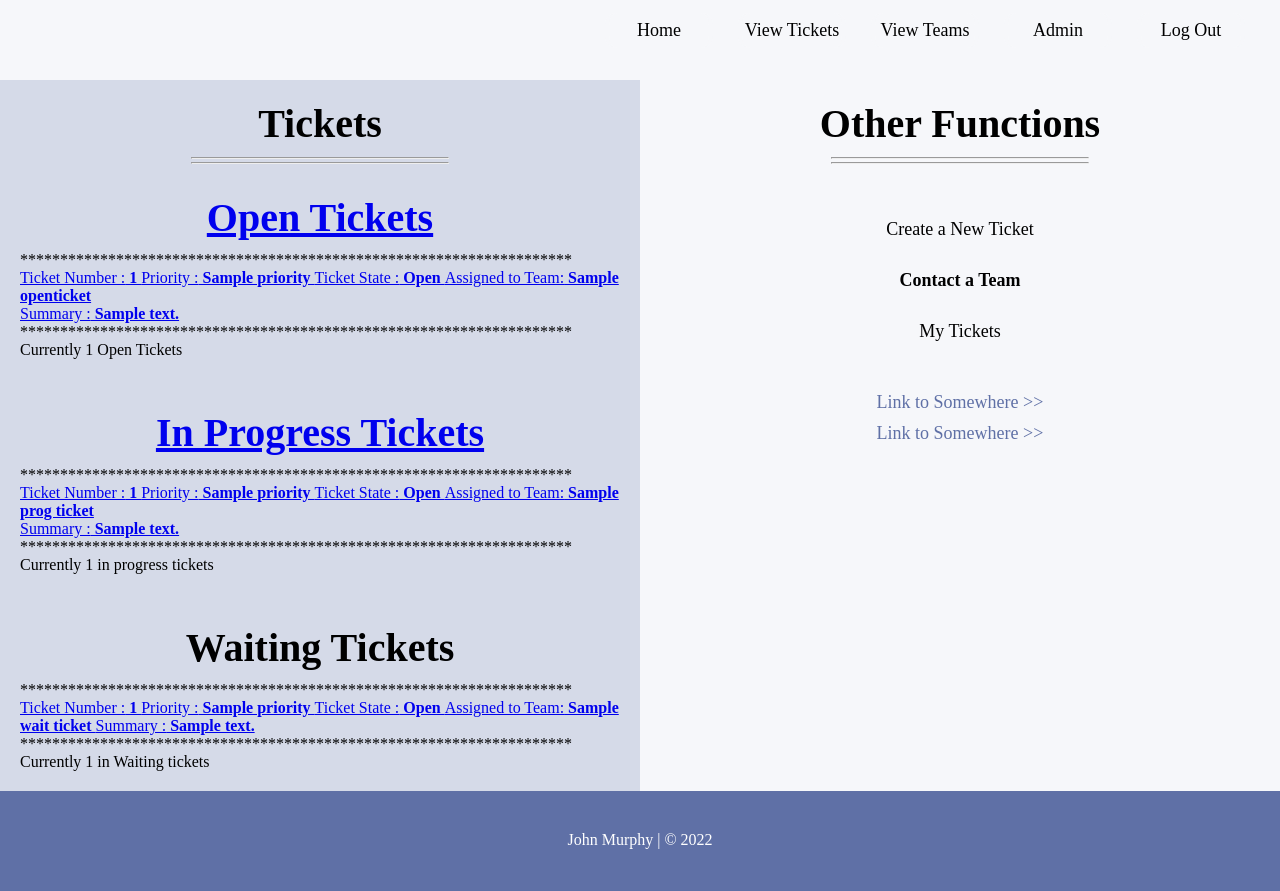
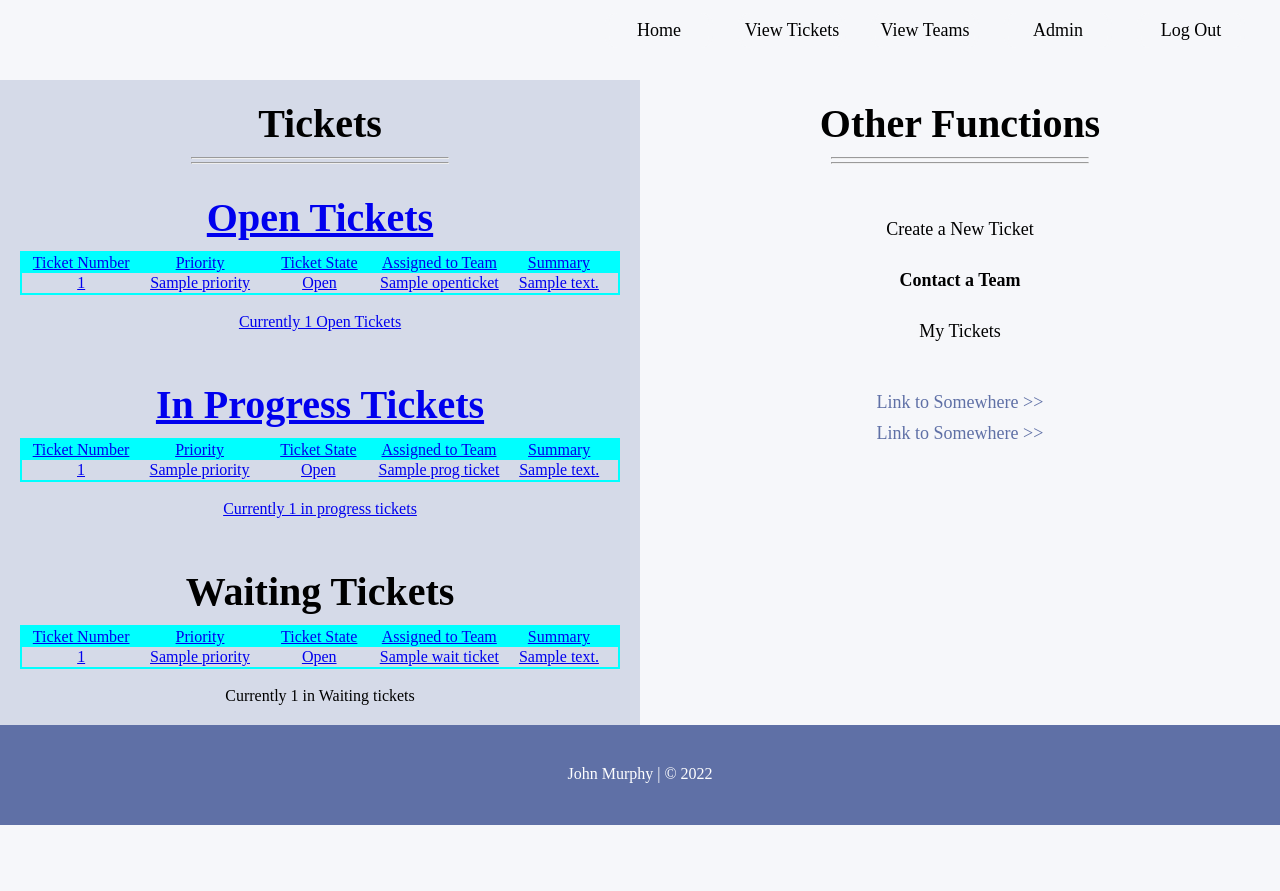
Before and after one commit to JohnM-Ire/TicketSysProject, a Python web app: template templates/home.html in a window 1280 px wide. After the commit the page ends 825 px from the top, so only its background shows below. Run offline with Jinja, Linux system fonts and the light colour scheme; the template is opened without the code that fills it: most values are stand-ins (such as "Sample title", 1, 10 or a date in 2020); some web fonts are replaced.

Commit message:
Add files via upload

```diff
--- a/static/css/ttStyle.css
+++ b/static/css/ttStyle.css
@@ -24,11 +24,6 @@ html, body{
 	box-sizing: border-box;
 
 }
-
-
-
-
-
 
 #head-home{
 	float: left;
@@ -73,8 +68,6 @@ a:hover li.link-buttons {
 	}
 
 
-
-
 footer{
 	float: left;
 	width:100%;
@@ -87,7 +80,6 @@ footer{
 	padding-top: 40px;
 	box-sizing: border-box;
 }
-
 
 
 #home-left-outer{
@@ -119,9 +111,30 @@ footer{
 	box-sizing: border-box;
 }
 
+#hometable{
+	width: 100%;
+	border: 2px solid aqua;
+	border-collapse: collapse;
+	text-align: center;
+
+}
 
 
-
+#tableheader{
+	background: aqua;
+}
+#hometable td{
+	width: 20%;
+	text-overflow: ellipsis;
+	white-space: nowrap;
+	overflow: hidden;
+}
+/*#tdlarge{*/
+/*	width:30%;*/
+/*	text-overflow: ellipsis;*/
+/*	white-space: nowrap;*/
+/*	overflow: hidden;*/
+/*}*/
 #home-right-outer{
 	float: left;
 	width: 50%;
--- a/templates/home.html
+++ b/templates/home.html
@@ -8,17 +8,6 @@
 </head>
 
 <body>
-<!--<p><a href="/logout">Log out</a></p>-->
-<!--<br>-->
-<!--<p><a href="/adduser">Add User</a></p>-->
-<!--<p><a href="/addTeam">Add Team</a></p>-->
-<!--<p><a href="/teams">View Teams</a></p>-->
-<!--<p><a href="/admin_data">View Admin data</a></p>-->
-<!--<p><a href="/opentickets">Open Tickets</a></p>-->
-<!--<p><a href="/newticket">Create Ticket</a></p>-->
-<!--<br>-->
-<!--<p>Current User ID Logged in : {{ user }}</p>-->
-<!--<br>-->
 
 <div id="wrapper">
 
@@ -49,47 +38,81 @@
 		<div id="home-left-inner">
 			<a href="/opentickets"><h3  class="enquiry-h3">Open Tickets</h3></a>
 			 {% for openticket in openTickets %}
- <p>*********************************************************************</p>
+
     	<a href="/ticket/{{ openticket.ticket_id }}">
-        <span class="info">Ticket Number :<b> {{ openticket.ticket_id }} </b></span>
-        <span class="info">Priority  :<b> {{ openticket.priority }} </b></span>
-        <span class="info">Ticket State :<b> {{ openticket.state }} </b></span>
-        <span class="info">Assigned to Team:<b> {{ openticket.team_name }} </b></span><br>
-        <span class="info">Summary :<b> {{ openticket.summary }} </b></span></a>
-    <br>
- <p>*********************************************************************</p>
+		<table id="hometable">
+			<tr id="tableheader">
+				<td>Ticket Number</td>
+				<td>Priority</td>
+				<td>Ticket State</td>
+				<td>Assigned to Team</td>
+				<td id="tdlarge">Summary</td>
+			</tr>
+			<tr>
+				<td>{{ openticket.ticket_id }}</td>
+				<td> {{ openticket.priority }}</td>
+				<td>{{ openticket.state }}</td>
+				<td>{{ openticket.team_name }}</td>
+				<td id="tdlarge">{{ openticket.summary }}</td>
+			</tr>
+		</table>
+
     {% endfor %}
-			<p>Currently {{ openTicketsCount }} Open Tickets</p>
+			<br><a href="/opentickets"><p style="text-align: center;">Currently {{ openTicketsCount }} Open Tickets</p></a>
+
 		</div>
 				<div id="home-left-inner">
 				<a href="/opentickets#anchor_progress"><h3  class="enquiry-h3">In Progress Tickets</h3></a>
 				{% for progTicket in progTickets %}
- <p>*********************************************************************</p>
-        <a href="/ticket/{{ progTicket.ticket_id }}">
-        <span class="info">Ticket Number :<b> {{ progTicket.ticket_id }} </b></span>
-        <span class="info">Priority  :<b> {{ progTicket.priority }} </b></span>
-        <span class="info">Ticket State :<b> {{ progTicket.state }} </b></span>
-        <span class="info">Assigned to Team:<b> {{ progTicket.team_name }} </b></span><br>
-        <span class="info">Summary :<b> {{ progTicket.summary }} </b></span></a>
+		        <a href="/ticket/{{ progTicket.ticket_id }}">
+		<table id="hometable">
 
- <p>*********************************************************************</p>
-    			{% endfor %}
-					<p>Currently {{ progTicketsCount }} in progress tickets</p>
+			<tr id="tableheader">
+				<td>Ticket Number</td>
+				<td>Priority</td>
+				<td>Ticket State</td>
+				<td>Assigned to Team</td>
+				<td id="tdlarge">Summary</td>
+			</tr>
+
+			<tr>
+				<td>{{ progTicket.ticket_id }}</td>
+				<td> {{ progTicket.priority }}</td>
+				<td>{{ progTicket.state }}</td>
+				<td>{{ progTicket.team_name }}</td>
+				<td id="tdlarge">{{ progTicket.summary }}</td>
+			</tr>
+		</table>
+				</a>
+
+  			{% endfor %}
+					<br><a href="/opentickets#anchor_progress"><p style="text-align: center;">Currently {{ progTicketsCount }} in progress tickets</p></a>
 		</div>
 				<div id="home-left-inner">
 					<h3 class="enquiry-h3">Waiting Tickets</h3>
 					      {% for waitTicket in waitTickets %}
- <p>*********************************************************************</p>
         <a href="/ticket/{{ waitTicket.ticket_id }}">
-        <span class="info">Ticket Number :<b> {{ waitTicket.ticket_id }} </b></span>
-        <span class="info">Priority  :<b> {{ waitTicket.priority }} </b></span>
-        <span class="info">Ticket State :<b> {{ waitTicket.state }} </b></span>
-        <span class="info">Assigned to Team:<b> {{ waitTicket.team_name }} </b></span>
-        <span class="info">Summary :<b> {{ waitTicket.summary }} </b></span></a>
+		<table id="hometable">
+			<tr id="tableheader">
+				<td>Ticket Number</td>
+				<td>Priority</td>
+				<td>Ticket State</td>
+				<td>Assigned to Team</td>
+				<td id="tdlarge">Summary</td>
+			</tr>
+			<tr>
+				<td>{{ waitTicket.ticket_id }}</td>
+				<td> {{ waitTicket.priority }}</td>
+				<td>{{ waitTicket.state }}</td>
+				<td>{{ waitTicket.team_name }}</td>
+				<td id="tdlarge">{{ waitTicket.summary }}</td>
+			</tr>
+		</table>
+		</a>
 
- <p>*********************************************************************</p>
     {% endfor %}
-				<p>Currently {{ waitTicketsCount }} in Waiting tickets</p>
+
+				<br><p style="text-align: center;">Currently {{ waitTicketsCount }} in Waiting tickets</p>
 		</div>
 	</div>
 
--- a/templates/openTickets.html
+++ b/templates/openTickets.html
@@ -76,5 +76,9 @@
         {% endfor %}
 </div>
 
+
+
+
+
 </body>
 </html>
```
